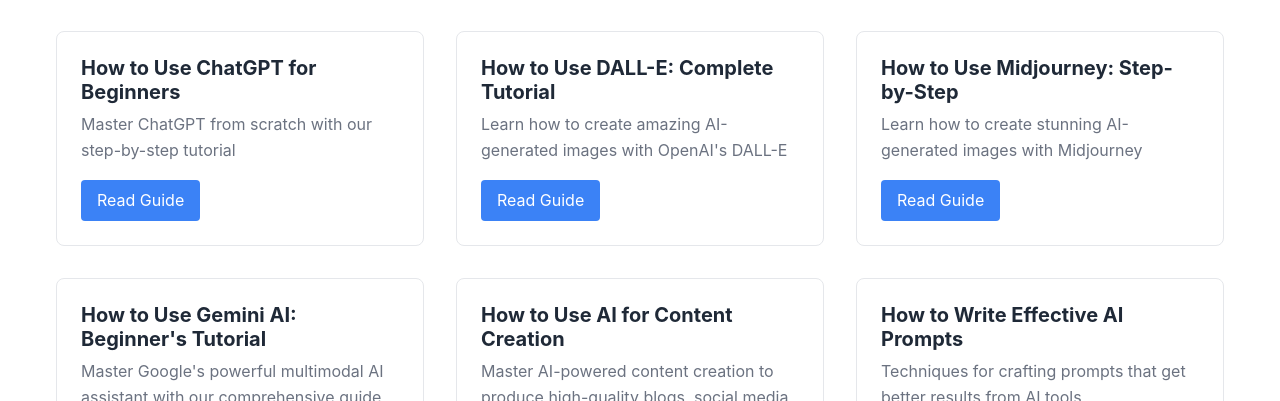
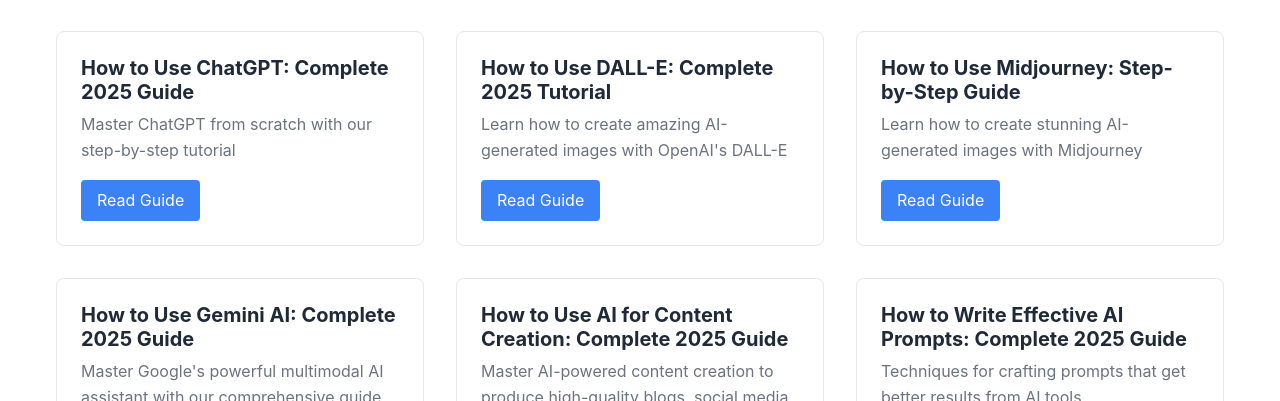
Before and after one commit to sitehowtoguides/howtoguides-website, a Next.js app: page / in a window 1280 px wide. Shown: the part 547-948 px from the top of the page. Built offline with nearby package versions, Linux system fonts and the light colour scheme.

Commit message:
Update index.js
updating titles and slugs

```diff
--- a/pages/index.js
+++ b/pages/index.js
@@ -20,11 +20,11 @@
         <div className="guide-grid">
           <div className="guide-card">
             <div className="guide-card-content">
-              <h3 className="guide-card-title">How to Use ChatGPT for Beginners</h3>
+              <h3 className="guide-card-title">How to Use ChatGPT: Complete 2025 Guide</h3>
               <p className="guide-card-description">
                 Master ChatGPT from scratch with our step-by-step tutorial
               </p>
-              <Link href="/guides/chatgpt-for-beginners" className="btn">
+              <Link href="/guides/how-to-use-chatgpt" className="btn">
                 Read Guide
               </Link>
             </div>
@@ -32,7 +32,7 @@
 
           <div className="guide-card">
             <div className="guide-card-content">
-              <h3 className="guide-card-title">How to Use DALL-E: Complete Tutorial</h3>
+              <h3 className="guide-card-title">How to Use DALL-E: Complete 2025 Tutorial</h3>
                 <p className="guide-card-description">
                   Learn how to create amazing AI-generated images with OpenAI's DALL-E
                 </p>
@@ -44,7 +44,7 @@
 
           <div className="guide-card">
             <div className="guide-card-content">
-              <h3 className="guide-card-title">How to Use Midjourney: Step-by-Step</h3>
+              <h3 className="guide-card-title">How to Use Midjourney: Step-by-Step Guide</h3>
               <p className="guide-card-description">
                 Learn how to create stunning AI-generated images with Midjourney
               </p>
@@ -56,7 +56,7 @@
 
           <div className="guide-card">
            <div className="guide-card-content">
-              <h3 className="guide-card-title">How to Use Gemini AI: Beginner's Tutorial</h3>
+              <h3 className="guide-card-title">How to Use Gemini AI: Complete 2025 Guide</h3>
               <p className="guide-card-description">
                 Master Google's powerful multimodal AI assistant with our comprehensive guide
                </p>
@@ -68,7 +68,7 @@
 
             <div className="guide-card">
               <div className="guide-card-content">
-                <h3 className="guide-card-title">How to Use AI for Content Creation</h3>
+                <h3 className="guide-card-title">How to Use AI for Content Creation: Complete 2025 Guide</h3>
                   <p className="guide-card-description">
               Master AI-powered content creation to produce high-quality blogs, social media, videos, and more
               </p>
@@ -80,7 +80,7 @@
 
           <div className="guide-card">
             <div className="guide-card-content">
-              <h3 className="guide-card-title">How to Write Effective AI Prompts</h3>
+              <h3 className="guide-card-title">How to Write Effective AI Prompts: Complete 2025 Guide</h3>
               <p className="guide-card-description">
                 Techniques for crafting prompts that get better results from AI tools
               </p>
```
